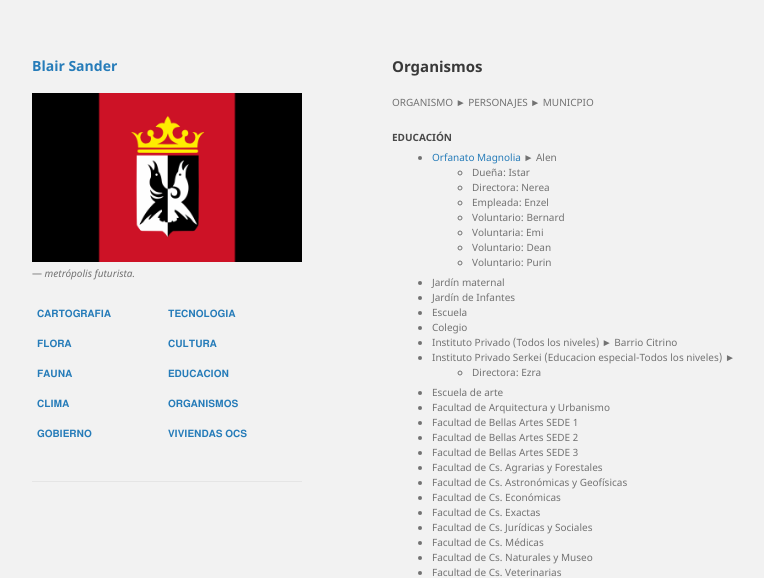
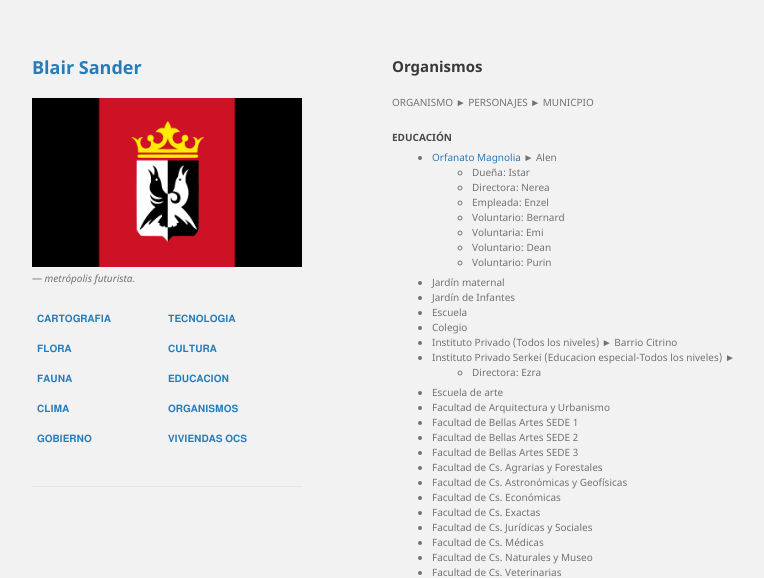
Before and after one commit to BlairSander/ciudad, a Jekyll site: the page built from organismos.md, in a window 1280 px wide. Shown: the top 578 px of the page, without its empty margins (178-942 px from the left). Built offline with Jekyll 4.4.1, drawn with Linux system fonts in a browser that asks for light colours.

Commit message:
jekyll-theme-minimal.scss

```diff
--- a/_sass/jekyll-theme-minimal.scss
+++ b/_sass/jekyll-theme-minimal.scss
@@ -32,7 +32,7 @@ h1, h2, h3 {
 }
 
 h1 {
-  font-size:14px;
+  font-size:18px;
 }
 
 h2 {
@@ -54,7 +54,7 @@ a:hover, a:focus {
 }
 
 a small {
-  font-size:9px;
+  font-size:10px;
   color:#777;
   margin-top:-0.3em;
   display:block;
@@ -147,7 +147,7 @@ ul.downloads {
 
 .downloads a {
   line-height:1;
-  font-size:9px;
+  font-size:10px;
   color:#676767;
   display:block;
   text-align:center;
@@ -175,7 +175,7 @@ strong {
 }
 
 .downloads a strong {
-  font-size:10px;
+  font-size:12px;
   display:block;
   color:#222;
 }
@@ -187,7 +187,7 @@ section {
 }
 
 small {
-  font-size:9px;
+  font-size:10px;
 }
 
 hr {
@@ -275,7 +275,7 @@ footer {
 @media print {
   body {
     padding:0.4in;
-    font-size:9pt;
+    font-size:10pt;
     color:#444;
   }
 }
```
